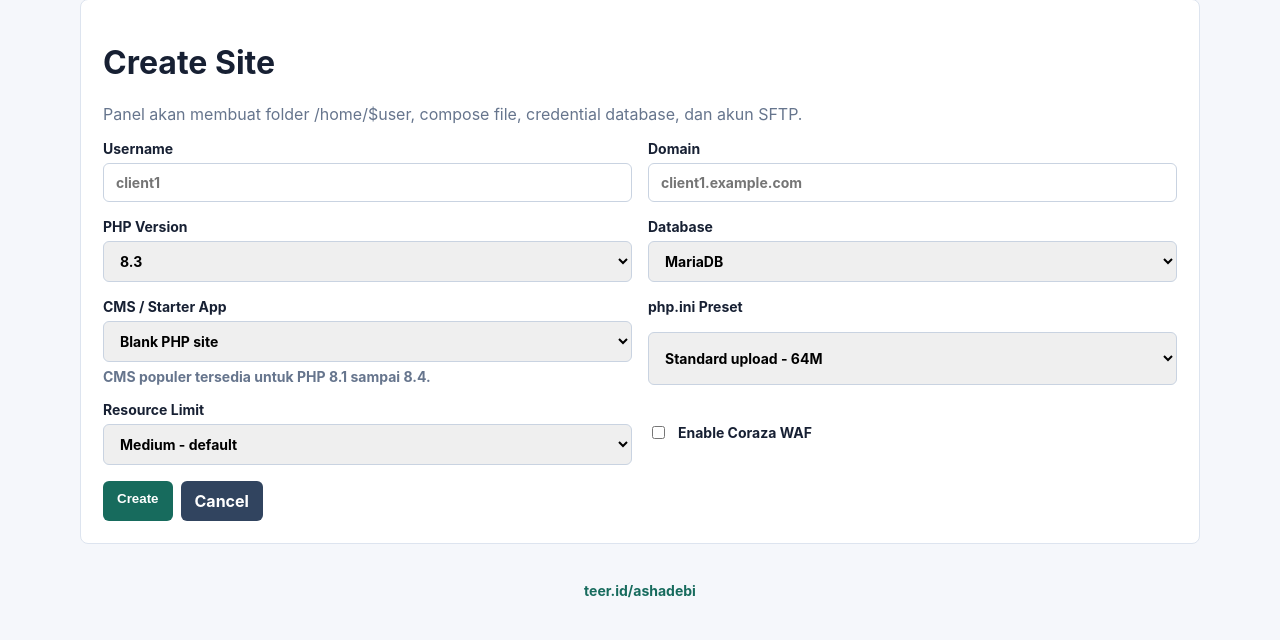
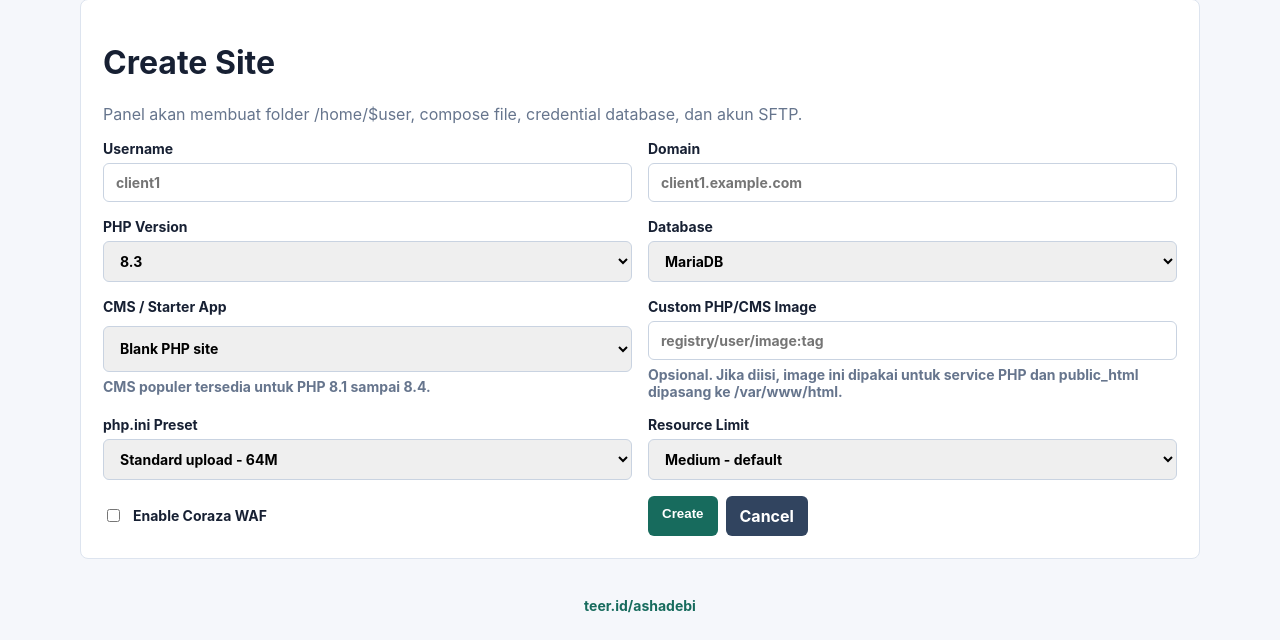
Before and after one commit to ashadebi/kandang-kebo-docker, a FastAPI app: page /sites/new in a window 1280 px wide. Shown: the part 93-733 px from the top of the page. Run offline with FastAPI, Linux system fonts and the light colour scheme; the visitor is signed in with stand-in values (Sample User, id 1); parts of the project's set-up code (start-up, migrations or seed data) failed here and were passed over.

Commit message:
Add site edit delete and Drupal bootstrap

```diff
--- a/app/database.py
+++ b/app/database.py
@@ -38,6 +38,7 @@ def init_db() -> None:
                 php_ini_preset TEXT NOT NULL DEFAULT 'standard',
                 resource_preset TEXT NOT NULL DEFAULT 'medium',
                 cms_app TEXT NOT NULL DEFAULT 'none',
+                custom_image TEXT NOT NULL DEFAULT '',
                 status TEXT NOT NULL DEFAULT 'created',
                 created_at TEXT NOT NULL DEFAULT CURRENT_TIMESTAMP
             );
@@ -52,6 +53,8 @@ def init_db() -> None:
             conn.execute("ALTER TABLE sites ADD COLUMN resource_preset TEXT NOT NULL DEFAULT 'medium'")
         if "cms_app" not in columns:
             conn.execute("ALTER TABLE sites ADD COLUMN cms_app TEXT NOT NULL DEFAULT 'none'")
+        if "custom_image" not in columns:
+            conn.execute("ALTER TABLE sites ADD COLUMN custom_image TEXT NOT NULL DEFAULT ''")
         if "sftp_port" not in columns:
             conn.execute("ALTER TABLE sites ADD COLUMN sftp_port INTEGER NOT NULL DEFAULT 0")
         used_ports = {
--- a/app/main.py
+++ b/app/main.py
@@ -65,7 +65,7 @@ def security_dashboard(request: Request):
 @app.get("/sites/new", response_class=HTMLResponse)
 def new_site(request: Request):
     require_login(request)
-    return templates.TemplateResponse("site_form.html", {"request": request, "error": None})
+    return templates.TemplateResponse("site_form.html", {"request": request, "error": None, "site": None})
 
 
 @app.post("/sites")
@@ -79,6 +79,7 @@ def create_site(
     php_ini_preset: str = Form("standard"),
     resource_preset: str = Form("medium"),
     cms_app: str = Form("none"),
+    custom_image: str = Form(""),
 ):
     require_login(request)
     try:
@@ -91,9 +92,86 @@ def create_site(
             php_ini_preset,
             resource_preset,
             cms_app,
+            custom_image,
         )
     except Exception as exc:
-        return templates.TemplateResponse("site_form.html", {"request": request, "error": str(exc)})
+        site = {
+            "username": username,
+            "domain": domain,
+            "php_version": php_version,
+            "db_engine": db_engine,
+            "waf_enabled": waf_enabled,
+            "php_ini_preset": php_ini_preset,
+            "resource_preset": resource_preset,
+            "cms_app": cms_app,
+            "custom_image": custom_image,
+        }
+        return templates.TemplateResponse("site_form.html", {"request": request, "error": str(exc), "site": site})
+    return RedirectResponse("/", status_code=303)
+
+
+@app.get("/sites/{site_id}/edit", response_class=HTMLResponse)
+def edit_site(request: Request, site_id: int):
+    require_login(request)
+    site = site_manager.get_site(site_id)
+    if not site:
+        raise HTTPException(status_code=404)
+    return templates.TemplateResponse("site_form.html", {"request": request, "error": None, "site": site})
+
+
+@app.post("/sites/{site_id}/edit", response_class=HTMLResponse)
+def update_site(
+    request: Request,
+    site_id: int,
+    domain: str = Form(...),
+    php_version: str = Form("8.3"),
+    db_engine: str = Form("mariadb"),
+    waf_enabled: bool = Form(False),
+    php_ini_preset: str = Form("standard"),
+    resource_preset: str = Form("medium"),
+    cms_app: str = Form("none"),
+    custom_image: str = Form(""),
+):
+    require_login(request)
+    site = site_manager.get_site(site_id)
+    if not site:
+        raise HTTPException(status_code=404)
+    try:
+        site_manager.update_site_options(
+            site,
+            domain,
+            php_version,
+            db_engine,
+            waf_enabled,
+            php_ini_preset,
+            resource_preset,
+            cms_app,
+            custom_image,
+        )
+    except Exception as exc:
+        site.update(
+            {
+                "domain": domain,
+                "php_version": php_version,
+                "db_engine": db_engine,
+                "waf_enabled": waf_enabled,
+                "php_ini_preset": php_ini_preset,
+                "resource_preset": resource_preset,
+                "cms_app": cms_app,
+                "custom_image": custom_image,
+            }
+        )
+        return templates.TemplateResponse("site_form.html", {"request": request, "error": str(exc), "site": site})
+    return RedirectResponse(f"/sites/{site_id}", status_code=303)
+
+
+@app.post("/sites/{site_id}/delete")
+def delete_site(request: Request, site_id: int):
+    require_login(request)
+    site = site_manager.get_site(site_id)
+    if not site:
+        raise HTTPException(status_code=404)
+    site_manager.delete_site(site)
     return RedirectResponse("/", status_code=303)
 
 
--- a/app/static/style.css
+++ b/app/static/style.css
@@ -112,6 +112,17 @@ a {
   gap: 8px;
 }
 
+.row-actions {
+  align-items: center;
+  display: flex;
+  flex-wrap: wrap;
+  gap: 10px;
+}
+
+.row-actions form {
+  margin: 0;
+}
+
 .stack {
   display: grid;
   gap: 12px;
@@ -137,6 +148,12 @@ button.secondary {
 .button.danger,
 button.danger {
   background: #b42318;
+}
+
+button.link-danger {
+  background: transparent;
+  color: #b42318;
+  padding: 0;
 }
 
 input,
--- a/app/templates/site_form.html
+++ b/app/templates/site_form.html
@@ -1,72 +1,76 @@
 {% extends "base.html" %}
 {% block content %}
 <div class="panel">
-  <h1>Create Site</h1>
+  <h1>{{ "Edit Site" if site else "Create Site" }}</h1>
   <p class="muted">Panel akan membuat folder /home/$user, compose file, credential database, dan akun SFTP.</p>
   {% if error %}<div class="notice">{{ error }}</div>{% endif %}
-  <form class="grid two" method="post" action="/sites">
+  <form class="grid two" method="post" action="{{ '/sites/' ~ site.id ~ '/edit' if site and site.id else '/sites' }}">
     <label>Username
-      <input name="username" placeholder="client1" required>
+      <input name="username" placeholder="client1" value="{{ site.username if site else '' }}" {% if site and site.id %}readonly{% endif %} required>
     </label>
     <label>Domain
-      <input name="domain" placeholder="client1.example.com" required>
+      <input name="domain" placeholder="client1.example.com" value="{{ site.domain if site else '' }}" required>
     </label>
     <label>PHP Version
       <select name="php_version">
         <optgroup label="PHP 5">
-          <option value="5.6">5.6 legacy</option>
+          <option value="5.6" {% if site and site.php_version == "5.6" %}selected{% endif %}>5.6 legacy</option>
         </optgroup>
         <optgroup label="PHP 7">
-          <option value="7.0">7.0</option>
-          <option value="7.1">7.1</option>
-          <option value="7.2">7.2</option>
-          <option value="7.3">7.3</option>
-          <option value="7.4">7.4</option>
+          <option value="7.0" {% if site and site.php_version == "7.0" %}selected{% endif %}>7.0</option>
+          <option value="7.1" {% if site and site.php_version == "7.1" %}selected{% endif %}>7.1</option>
+          <option value="7.2" {% if site and site.php_version == "7.2" %}selected{% endif %}>7.2</option>
+          <option value="7.3" {% if site and site.php_version == "7.3" %}selected{% endif %}>7.3</option>
+          <option value="7.4" {% if site and site.php_version == "7.4" %}selected{% endif %}>7.4</option>
         </optgroup>
         <optgroup label="PHP 8">
-          <option value="8.0">8.0</option>
-          <option value="8.1">8.1</option>
-          <option value="8.2">8.2</option>
-          <option value="8.3" selected>8.3</option>
-          <option value="8.4">8.4</option>
+          <option value="8.0" {% if site and site.php_version == "8.0" %}selected{% endif %}>8.0</option>
+          <option value="8.1" {% if site and site.php_version == "8.1" %}selected{% endif %}>8.1</option>
+          <option value="8.2" {% if site and site.php_version == "8.2" %}selected{% endif %}>8.2</option>
+          <option value="8.3" {% if not site or site.php_version == "8.3" %}selected{% endif %}>8.3</option>
+          <option value="8.4" {% if site and site.php_version == "8.4" %}selected{% endif %}>8.4</option>
         </optgroup>
       </select>
     </label>
     <label>Database
       <select name="db_engine">
-        <option value="mariadb">MariaDB</option>
+        <option value="mariadb" {% if not site or site.db_engine == "mariadb" %}selected{% endif %}>MariaDB</option>
       </select>
     </label>
     <label>CMS / Starter App
       <select name="cms_app">
-        <option value="none">Blank PHP site</option>
-        <option value="wordpress">WordPress</option>
-        <option value="joomla">Joomla</option>
-        <option value="drupal">Drupal</option>
+        <option value="none" {% if not site or site.cms_app == "none" %}selected{% endif %}>Blank PHP site</option>
+        <option value="wordpress" {% if site and site.cms_app == "wordpress" %}selected{% endif %}>WordPress</option>
+        <option value="joomla" {% if site and site.cms_app == "joomla" %}selected{% endif %}>Joomla</option>
+        <option value="drupal" {% if site and site.cms_app == "drupal" %}selected{% endif %}>Drupal</option>
       </select>
       <span class="muted">CMS populer tersedia untuk PHP 8.1 sampai 8.4.</span>
     </label>
+    <label>Custom PHP/CMS Image
+      <input name="custom_image" placeholder="registry/user/image:tag" value="{{ site.custom_image if site else '' }}">
+      <span class="muted">Opsional. Jika diisi, image ini dipakai untuk service PHP dan public_html dipasang ke /var/www/html.</span>
+    </label>
     <label>php.ini Preset
       <select name="php_ini_preset">
-        <option value="standard">Standard upload - 64M</option>
-        <option value="large_upload">Large upload - 256M</option>
-        <option value="very_large_upload">Very large upload - 1G</option>
+        <option value="standard" {% if not site or site.php_ini_preset == "standard" %}selected{% endif %}>Standard upload - 64M</option>
+        <option value="large_upload" {% if site and site.php_ini_preset == "large_upload" %}selected{% endif %}>Large upload - 256M</option>
+        <option value="very_large_upload" {% if site and site.php_ini_preset == "very_large_upload" %}selected{% endif %}>Very large upload - 1G</option>
       </select>
     </label>
     <label>Resource Limit
       <select name="resource_preset">
-        <option value="small">Small - low traffic</option>
-        <option value="medium" selected>Medium - default</option>
-        <option value="large">Large - busy site</option>
+        <option value="small" {% if site and site.resource_preset == "small" %}selected{% endif %}>Small - low traffic</option>
+        <option value="medium" {% if not site or site.resource_preset == "medium" %}selected{% endif %}>Medium - default</option>
+        <option value="large" {% if site and site.resource_preset == "large" %}selected{% endif %}>Large - busy site</option>
       </select>
     </label>
     <label class="checkline">
-      <input name="waf_enabled" type="checkbox" value="true">
+      <input name="waf_enabled" type="checkbox" value="true" {% if site and site.waf_enabled %}checked{% endif %}>
       Enable Coraza WAF
     </label>
     <div class="actions">
-      <button type="submit">Create</button>
-      <a class="button secondary" href="/">Cancel</a>
+      <button type="submit">{{ "Save Changes" if site else "Create" }}</button>
+      <a class="button secondary" href="{{ '/sites/' ~ site.id if site and site.id else '/' }}">Cancel</a>
     </div>
   </form>
 </div>
--- a/templates-compose/php-nginx-mysql/nginx.conf.j2
+++ b/templates-compose/php-nginx-mysql/nginx.conf.j2
@@ -1,7 +1,7 @@
 server {
     listen 80;
     server_name {{ domain }};
-    root /var/www/html;
+    root {{ nginx_document_root }};
     index index.php index.html;
     client_max_body_size {{ client_max_body_size }};
 
@@ -25,8 +25,8 @@ server {
     location ~ \.php$ {
         include fastcgi_params;
         fastcgi_pass php:9000;
-        fastcgi_param SCRIPT_FILENAME $document_root$fastcgi_script_name;
-        fastcgi_param DOCUMENT_ROOT $document_root;
+        fastcgi_param SCRIPT_FILENAME {{ php_document_root }}$fastcgi_script_name;
+        fastcgi_param DOCUMENT_ROOT {{ php_document_root }};
     }
 
     location ~ /\. {
```
Also changed, not shown: PROJECT_DOCKER_HOSTING.md (+5 -0 lines), app/docker_manager.py (+16 -0 lines), app/site_manager.py (+107 -7 lines), app/templates/dashboard.html (+7 -1 lines), app/templates/site_detail.html (+8 -1 lines), templates-compose/php-nginx-mysql/docker-compose.yml.j2 (+12 -1 lines).
